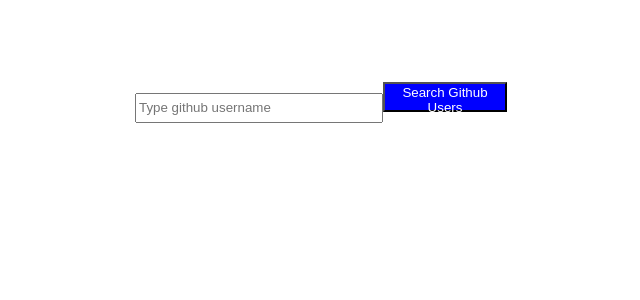
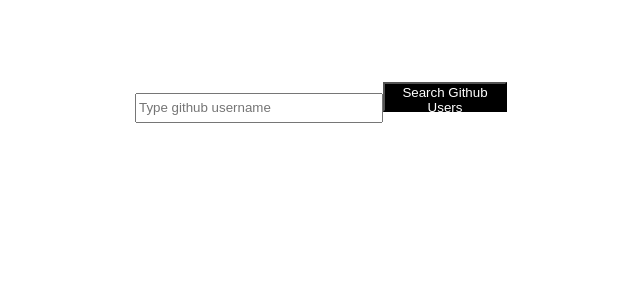
Before and after one commit to Seyi-Keye/gitUser, a React (Create React App) app: page / in a window 1280 px wide. Shown: the top 300 px of the page, without its empty margins (319-959 px from the left). Built offline with nearby package versions, Linux system fonts and the light colour scheme.

Commit message:
change colors

```diff
--- a/src/Card.jsx
+++ b/src/Card.jsx
@@ -32,7 +32,7 @@
         key={data.id}
         style={{
           display: 'inline-block',
-          border: '5px solid skyblue',
+          border: '5px solid black',
           minWidth: '33%',
           margin: '2px',
           padding: '10px',
--- a/src/SearchTool.jsx
+++ b/src/SearchTool.jsx
@@ -14,7 +14,6 @@
     return (
       <div
         style={{
-          // display: 'flex',
           width: '100%',
           height: '100%',
           margin: 'auto',
@@ -37,7 +36,7 @@
             style={{
               width: '10%',
               height: '30px',
-              background: 'blue',
+              background: 'black',
               color: 'white',
             }}
           >
```
